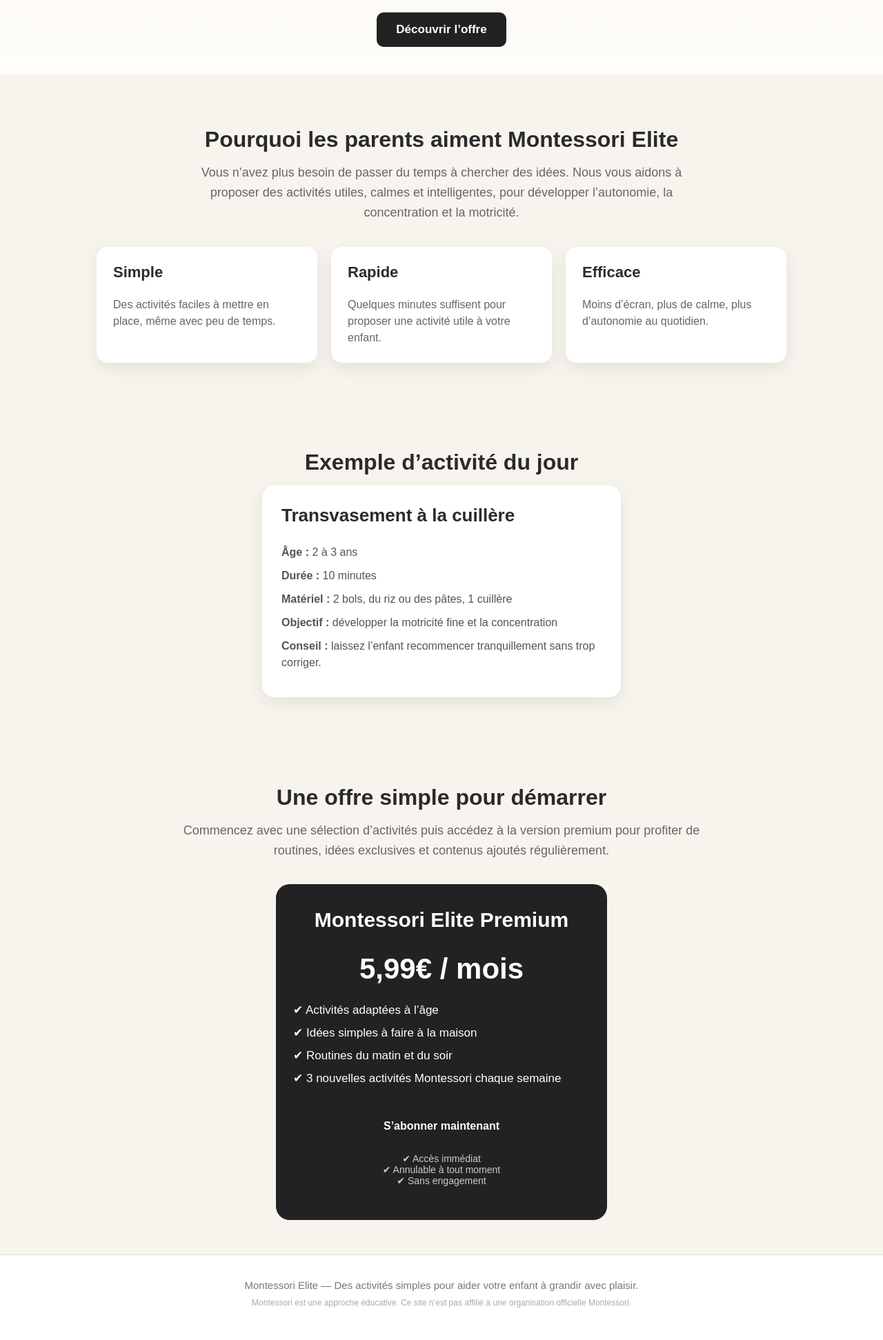
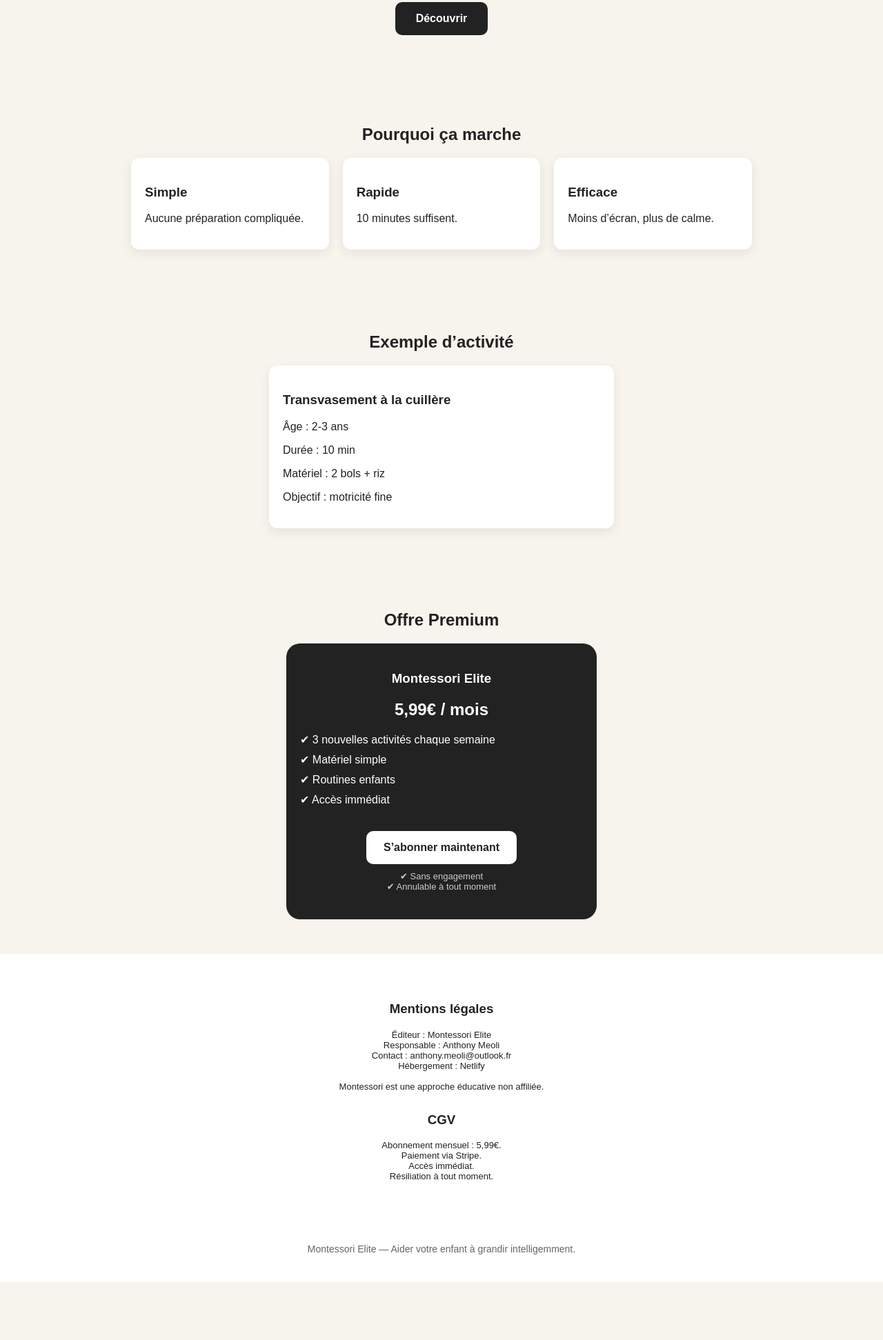
Before and after one commit to Tony-createur/montessori-elite, a plain HTML site: page index.html in a window 1280 px wide. Shown: the part 316-2259 px from the top of the page at 69% size. After the commit the page ends 2175 px from the top, so only its background shows below. Drawn offline with Linux system fonts and the light colour scheme.

Commit message:
Update index.html

```diff
--- a/index.html
+++ b/index.html
@@ -4,279 +4,219 @@
   <meta charset="UTF-8">
   <title>Montessori Elite</title>
   <meta name="viewport" content="width=device-width, initial-scale=1.0">
-  <meta name="description" content="1 activité Montessori simple par jour pour aider votre enfant à apprendre, se concentrer et gagner en autonomie.">
+  <meta name="description" content="Activités Montessori simples pour enfants. Développez autonomie, concentration et calme sans écran.">
+
   <style>
-    * {
-      box-sizing: border-box;
-    }
+    * { box-sizing: border-box; }
 
     body {
       margin: 0;
-      font-family: Arial, Helvetica, sans-serif;
+      font-family: Arial, sans-serif;
       background: #f7f4ee;
       color: #222;
       text-align: center;
     }
 
     header {
-      background: #ffffff;
-      border-bottom: 1px solid #e6dfd2;
-      padding: 18px 20px;
+      background: white;
+      padding: 20px;
       font-size: 22px;
       font-weight: bold;
-      color: #2c2c2c;
+      border-bottom: 1px solid #eee;
     }
 
     .hero {
-      padding: 60px 20px 40px;
-      background: linear-gradient(to bottom, #f7f4ee, #fffdf9);
+      padding: 60px 20px;
     }
 
     .hero h1 {
-      font-size: 42px;
-      line-height: 1.2;
+      font-size: 38px;
       max-width: 800px;
-      margin: 0 auto 20px;
-      color: #2a2a2a;
+      margin: auto;
     }
 
     .hero p {
       font-size: 20px;
-      color: #5c5c5c;
-      max-width: 720px;
-      margin: 0 auto 30px;
-      line-height: 1.5;
+      color: #555;
+      max-width: 700px;
+      margin: 20px auto;
     }
 
     .cta {
-      display: inline-block;
       background: #222;
       color: white;
-      padding: 15px 28px;
+      padding: 15px 30px;
       border-radius: 10px;
       text-decoration: none;
-      font-size: 17px;
       font-weight: bold;
+      display: inline-block;
+      margin-top: 20px;
     }
 
     .section {
       padding: 50px 20px;
     }
 
-    .section-title {
-      font-size: 32px;
-      margin-bottom: 15px;
-      color: #2a2a2a;
-    }
-
-    .section-text {
-      max-width: 760px;
-      margin: 0 auto 35px;
-      color: #666;
-      font-size: 18px;
-      line-height: 1.6;
-    }
-
     .grid {
       display: grid;
-      grid-template-columns: repeat(auto-fit, minmax(260px, 1fr));
+      grid-template-columns: repeat(auto-fit, minmax(250px,1fr));
       gap: 20px;
-      max-width: 1000px;
-      margin: 0 auto;
+      max-width: 900px;
+      margin: auto;
     }
 
     .card {
       background: white;
-      padding: 24px;
-      border-radius: 16px;
-      box-shadow: 0 8px 24px rgba(0,0,0,0.08);
+      padding: 20px;
+      border-radius: 12px;
       text-align: left;
-    }
-
-    .card h3 {
-      margin-top: 0;
-      color: #2b2b2b;
-      font-size: 22px;
-    }
-
-    .card p {
-      color: #666;
-      line-height: 1.5;
-      margin-bottom: 0;
-    }
-
-    .activity-box {
-      max-width: 520px;
-      margin: 0 auto;
-      background: white;
-      padding: 28px;
-      border-radius: 18px;
-      box-shadow: 0 8px 24px rgba(0,0,0,0.08);
-      text-align: left;
-    }
-
-    .activity-box h3 {
-      margin-top: 0;
-      font-size: 26px;
-      color: #2b2b2b;
-    }
-
-    .activity-box p {
-      margin: 10px 0;
-      color: #555;
-      line-height: 1.5;
+      box-shadow: 0 5px 15px rgba(0,0,0,0.08);
     }
 
     .price {
       background: #222;
       color: white;
+      padding: 40px 20px;
       border-radius: 20px;
-      max-width: 480px;
-      margin: 0 auto;
-      padding: 35px 25px;
+      max-width: 450px;
+      margin: auto;
     }
 
     .price h3 {
       margin-top: 0;
-      font-size: 30px;
-    }
-
-    .price .amount {
-      font-size: 42px;
-      font-weight: bold;
-      margin: 15px 0;
     }
 
     .price ul {
       list-style: none;
       padding: 0;
-      margin: 25px 0;
       text-align: left;
     }
 
     .price li {
-      margin-bottom: 12px;
-      font-size: 17px;
+      margin: 10px 0;
     }
 
-    .price a {
+    .btn-pay {
       display: inline-block;
       background: white;
       color: #222;
-      padding: 14px 24px;
+      padding: 15px 25px;
       border-radius: 10px;
       text-decoration: none;
       font-weight: bold;
+      margin-top: 20px;
+    }
+
+    .small {
+      font-size: 13px;
+      color: #ccc;
       margin-top: 10px;
     }
 
     .footer {
-      padding: 35px 20px;
-      color: #777;
-      font-size: 15px;
-      background: #fff;
-      border-top: 1px solid #e6dfd2;
-    }
-
-    @media (max-width: 600px) {
-      .hero h1 {
-        font-size: 30px;
-      }
-
-      .hero p {
-        font-size: 17px;
-      }
-
-      .section-title {
-        font-size: 26px;
-      }
+      background: white;
+      padding: 40px 20px;
+      font-size: 14px;
+      color: #666;
     }
   </style>
 </head>
+
 <body>
 
-  <header>Montessori Elite</header>
+<header>
+  Montessori Elite
+</header>
 
 <section class="hero">
-    <h1>1 activité Montessori par jour pour apprendre sans stress</h1>
+  <h1>Occupez votre enfant intelligemment sans écran</h1>
   <p>
-      Des idées simples, rapides et adaptées à l’âge de votre enfant,
-      avec des objets que vous avez déjà à la maison.
+    3 activités Montessori simples chaque semaine pour développer autonomie,
+    concentration et calme avec du matériel que vous avez déjà chez vous.
   </p>
-    <a class="cta" href="#offre">Découvrir l’offre</a>
+
+  <a href="#offre" class="cta">Découvrir</a>
 </section>
 
 <section class="section">
-    <h2 class="section-title">Pourquoi les parents aiment Montessori Elite</h2>
-    <p class="section-text">
-      Vous n’avez plus besoin de passer du temps à chercher des idées.
-      Nous vous aidons à proposer des activités utiles, calmes et intelligentes,
-      pour développer l’autonomie, la concentration et la motricité.
-    </p>
+  <h2>Pourquoi ça marche</h2>
 
   <div class="grid">
     <div class="card">
       <h3>Simple</h3>
-        <p>Des activités faciles à mettre en place, même avec peu de temps.</p>
+      <p>Aucune préparation compliquée.</p>
     </div>
+
     <div class="card">
       <h3>Rapide</h3>
-        <p>Quelques minutes suffisent pour proposer une activité utile à votre enfant.</p>
+      <p>10 minutes suffisent.</p>
     </div>
+
     <div class="card">
       <h3>Efficace</h3>
-        <p>Moins d’écran, plus de calme, plus d’autonomie au quotidien.</p>
+      <p>Moins d’écran, plus de calme.</p>
     </div>
   </div>
 </section>
 
 <section class="section">
-    <h2 class="section-title">Exemple d’activité du jour</h2>
-    <div class="activity-box">
+  <h2>Exemple d’activité</h2>
+
+  <div class="card" style="max-width:500px;margin:auto;">
     <h3>Transvasement à la cuillère</h3>
-      <p><strong>Âge :</strong> 2 à 3 ans</p>
-      <p><strong>Durée :</strong> 10 minutes</p>
-      <p><strong>Matériel :</strong> 2 bols, du riz ou des pâtes, 1 cuillère</p>
-      <p><strong>Objectif :</strong> développer la motricité fine et la concentration</p>
-      <p><strong>Conseil :</strong> laissez l’enfant recommencer tranquillement sans trop corriger.</p>
+    <p>Âge : 2-3 ans</p>
+    <p>Durée : 10 min</p>
+    <p>Matériel : 2 bols + riz</p>
+    <p>Objectif : motricité fine</p>
   </div>
 </section>
 
 <section class="section" id="offre">
-    <h2 class="section-title">Une offre simple pour démarrer</h2>
-    <p class="section-text">
-      Commencez avec une sélection d’activités puis accédez à la version premium
-      pour profiter de routines, idées exclusives et contenus ajoutés régulièrement.
-    </p>
+  <h2>Offre Premium</h2>
 
   <div class="price">
-      <h3>Montessori Elite Premium</h3>
-      <div class="amount">5,99€ / mois</div>
+    <h3>Montessori Elite</h3>
+    <h2>5,99€ / mois</h2>
+
     <ul>
-        <li>✔ Activités adaptées à l’âge</li>
-        <li>✔ Idées simples à faire à la maison</li>
-        <li>✔ Routines du matin et du soir</li>
-        <li>✔ 3 nouvelles activités Montessori chaque semaine</li>
+      <li>✔ 3 nouvelles activités chaque semaine</li>
+      <li>✔ Matériel simple</li>
+      <li>✔ Routines enfants</li>
+      <li>✔ Accès immédiat</li>
     </ul>
 
-      <a href="https://buy.stripe.com/4gM3cufNj1f70Ql6zu2Ji04" target="_blank" style="display:inline-block;background:#222;color:white;padding:15px 25px;border-radius:10px;text-decoration:none;font-weight:bold;">
+    <a href="https://buy.stripe.com/4gM3cufNj1f70Ql6zu2Ji04" target="_blank" class="btn-pay">
       S’abonner maintenant
     </a>
 
-      <p style="margin-top:15px;color:#ccc;font-size:14px;">
-        ✔ Accès immédiat<br>
-        ✔ Annulable à tout moment<br>
-        ✔ Sans engagement
-      </p>
+    <div class="small">
+      ✔ Sans engagement<br>
+      ✔ Annulable à tout moment
+    </div>
   </div>
 </section>
 
+<section class="section" style="background:#fff;">
+  <h3>Mentions légales</h3>
+  <p style="max-width:700px;margin:auto;font-size:13px;">
+    Éditeur : Montessori Elite<br>
+    Responsable : Anthony Meoli<br>
+    Contact : anthony.meoli@outlook.fr<br>
+    Hébergement : Netlify<br><br>
+    Montessori est une approche éducative non affiliée.
+  </p>
+
+  <h3 style="margin-top:30px;">CGV</h3>
+  <p style="max-width:700px;margin:auto;font-size:13px;">
+    Abonnement mensuel : 5,99€.<br>
+    Paiement via Stripe.<br>
+    Accès immédiat.<br>
+    Résiliation à tout moment.
+  </p>
+</section>
+
 <div class="footer">
-  Montessori Elite — Des activités simples pour aider votre enfant à grandir avec plaisir.
-
-  <p style="font-size:12px;color:#aaa;margin-top:10px;">
-    Montessori est une approche éducative. Ce site n’est pas affilié à une organisation officielle Montessori.
-  </p>
+  Montessori Elite — Aider votre enfant à grandir intelligemment.
 </div>
 
 </body>
```
Lines whose indentation alone changed are shown as unchanged.
